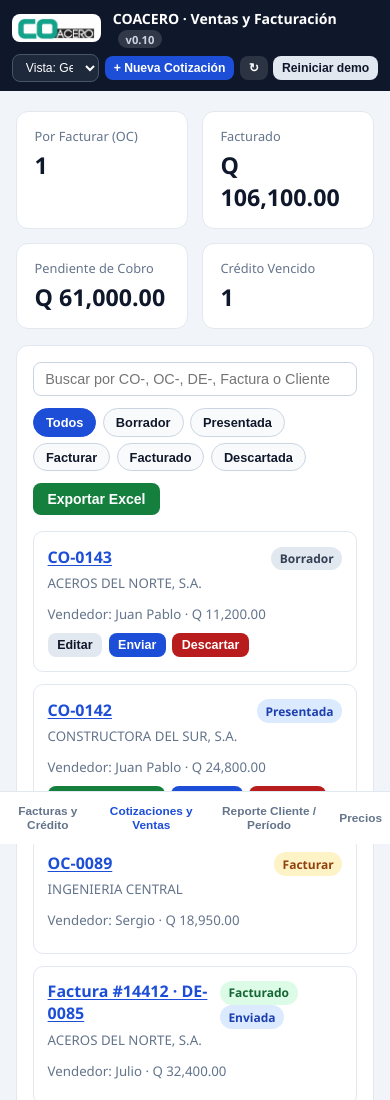
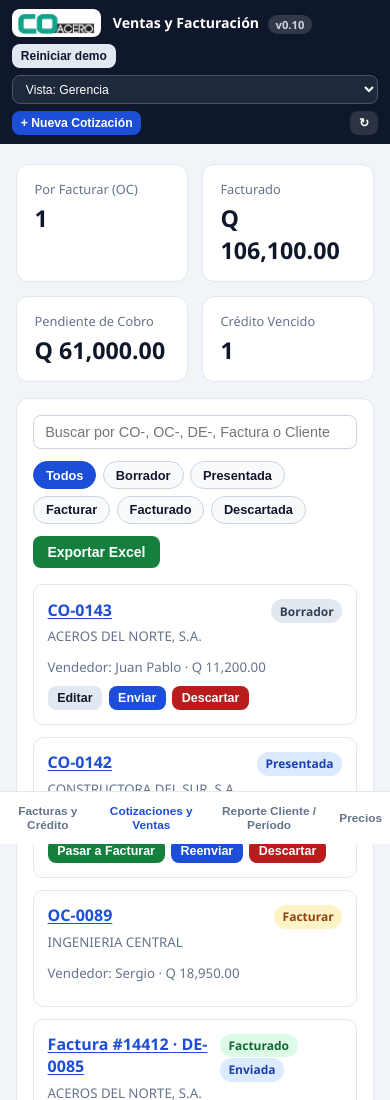
Before and after one commit to coacero/ventas-demo, a plain HTML site: page index.html in a window 390 px wide. Shown: the top 1100 px of the page. Drawn offline with Linux system fonts and the light colour scheme; no server answers.

Commit message:
fix(demo): remove redundant COACERO word and place reset button on top row in mobile

```diff
--- a/index.html
+++ b/index.html
@@ -31,7 +31,7 @@
     <div class="topbar-brand">
       <img src="./assets/logo-coacero.png" alt="COACERO" class="brand-logo-img" />
       <div>
-        <h1>COACERO · Ventas y Facturación <span class="version-pill">v0.10</span></h1>
+        <h1>Ventas y Facturación <span class="version-pill">v0.10</span></h1>
         <p id="connectionSub" class="brand-sub">Conectando...</p>
       </div>
     </div>
--- a/styles.css
+++ b/styles.css
@@ -314,18 +314,19 @@ input[type="search"], input[type="text"], input[type="email"], input[type="numbe
     position: static;
     padding: 0.55rem 0.75rem;
     gap: 0.45rem;
-    flex-direction: column;
-    align-items: stretch;
+    flex-direction: row;
+    flex-wrap: wrap;
+    align-items: center;
+    justify-content: space-between;
   }
+  .topbar-brand { order: 0; flex: 1 1 auto; min-width: 0; }
   .brand-logo-img { height: 28px; padding: 2px 5px; }
   .topbar h1 { font-size: 0.88rem; }
   .brand-sub { display: none; }
-  .topbar-actions {
-    gap: 0.35rem;
-    flex-wrap: nowrap;
-    overflow-x: auto;
-  }
-  .topbar-actions .btn, .demo-select {
+  .topbar-actions { display: contents; }
+  #btnAuth { order: 1; padding: 0.32rem 0.55rem; font-size: 0.75rem; white-space: nowrap; }
+  .demo-select, #btnNewQuote, #btnRefresh {
+    order: 2;
     padding: 0.32rem 0.55rem;
     font-size: 0.76rem;
     white-space: nowrap;
--- a/sw.js
+++ b/sw.js
@@ -1,4 +1,4 @@
-const CACHE_NAME = "coacero-ventas-shell-v0.10c";
+const CACHE_NAME = "coacero-ventas-shell-v0.10d";
 const APP_SHELL = [
   "./",
   "./index.html",
```
